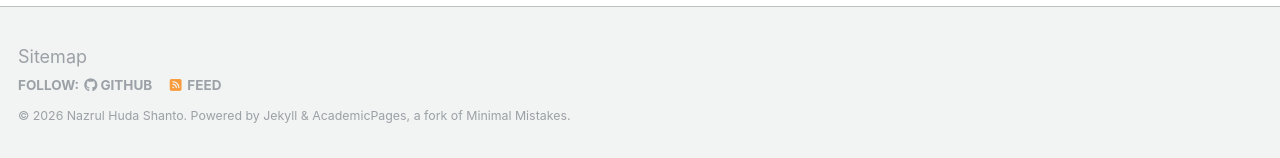
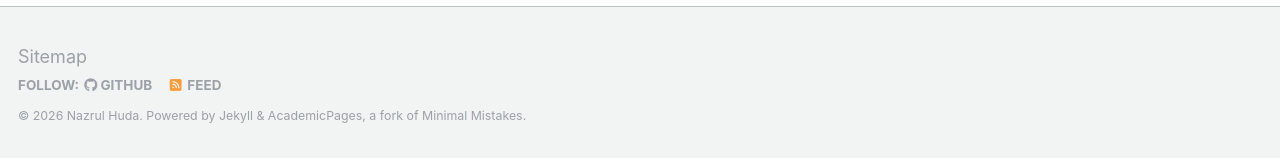
Before and after one commit to nazrulhuda/portfolio, a Jekyll site: the page built from _pages/about.md, in a window 1280 px wide and 900 px high, scrolled down 2303 px. Shown: the part 739-897 px from the top of the window. Built offline with Jekyll 4.4.1, drawn with Linux system fonts in a browser that asks for light colours; some web fonts are replaced.

Commit message:
Update _config.yml

```diff
--- a/_config.yml
+++ b/_config.yml
@@ -10,7 +10,7 @@
 locale                   : "en-US"
 title                    : "Nazrul's Homepage"
 title_separator          : "-"
-name                     : &name "Nazrul Huda Shanto"
+name                     : &name "Nazrul Huda"
 description              : &description "personal description"
 url                      : "https://www.nazrulhuda.com"
 baseurl                  : "" # the subpath of your site, e.g. "/blog"
```
